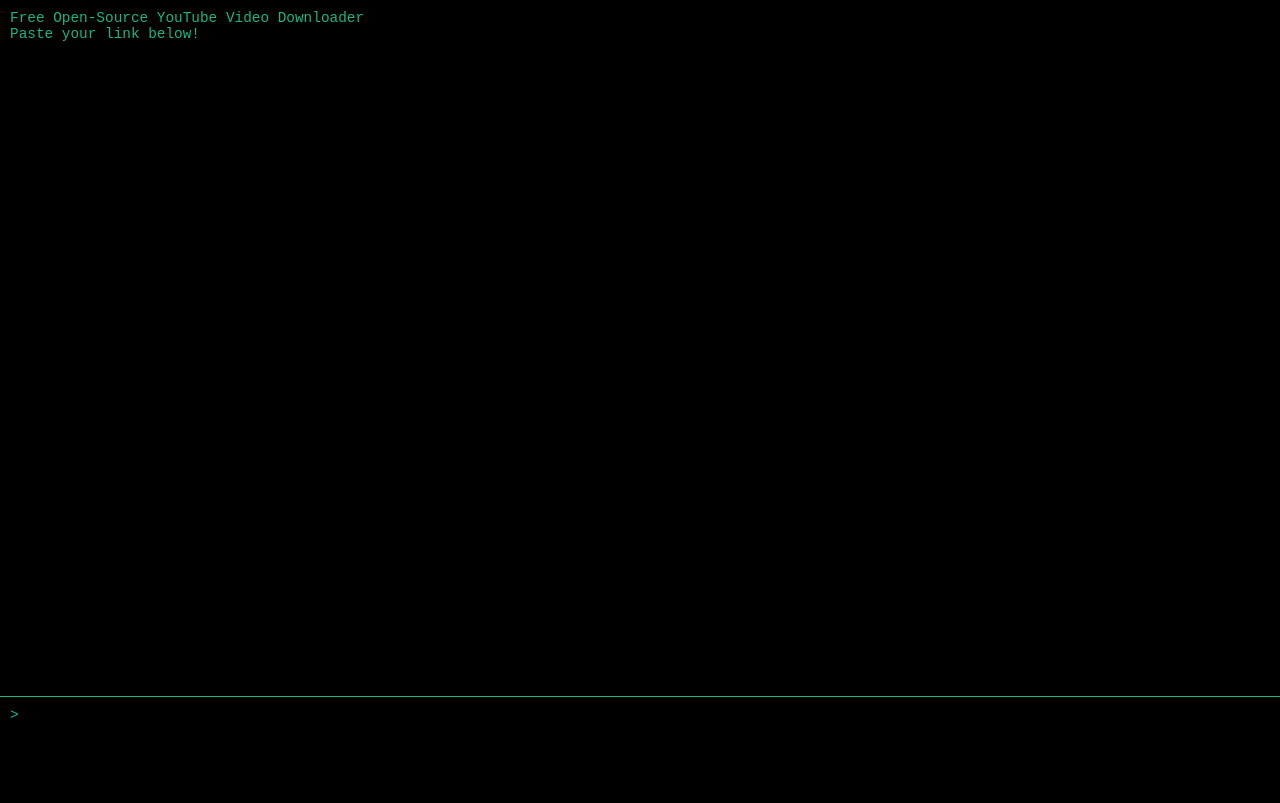
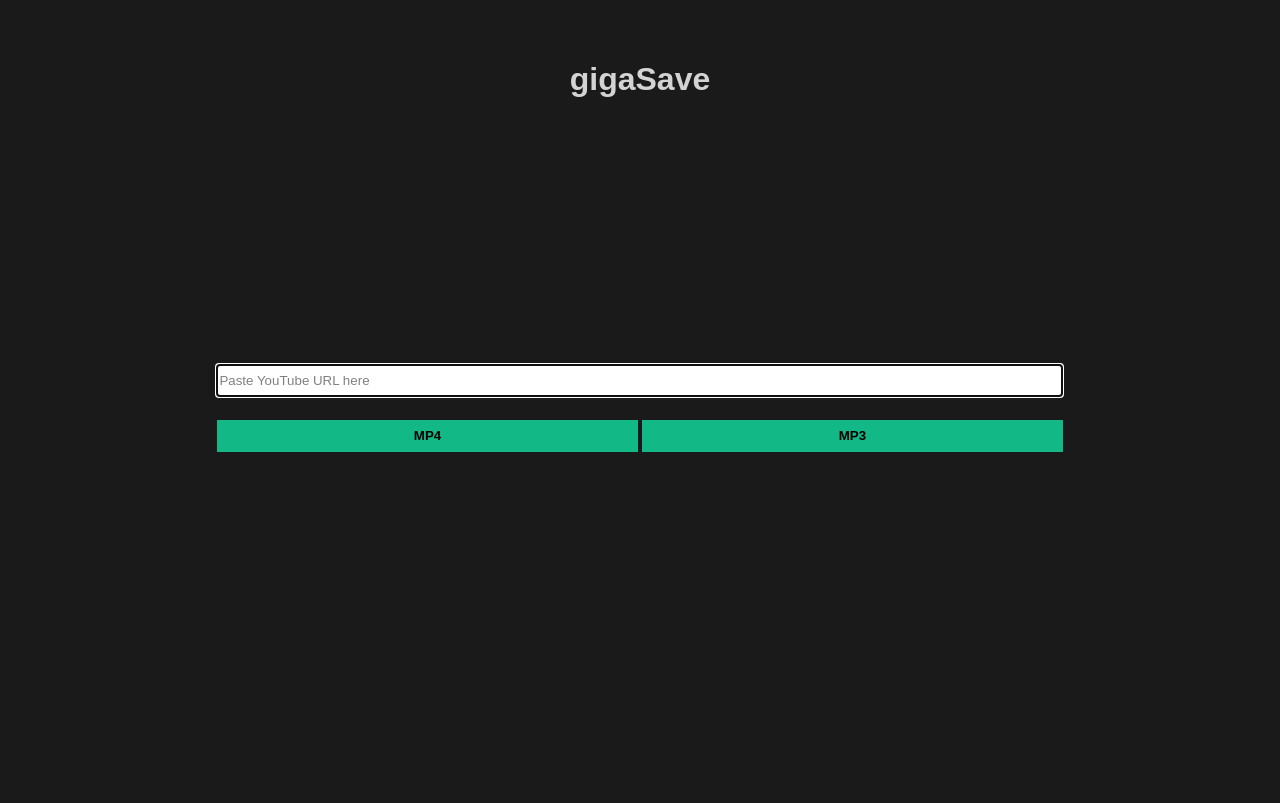
Before and after one commit to flxn05/gigaSave, a plain HTML site: page index.html in a window 1280 px wide. Drawn offline with Linux system fonts and the light colour scheme.

Commit message:
gigaSave --- JS is missing with IDs

```diff
--- a/index.html
+++ b/index.html
@@ -1,123 +1,21 @@
 <!DOCTYPE html>
-<html lang="de">
+<html lang="en">
+
 <head>
   <meta charset="UTF-8">
   <meta name="viewport" content="width=device-width, initial-scale=1.0">
-  <title>Command-Line-Interface</title>
-  <style>
-    ::selection {
-      background-color: #12b886;
-      color: black;
-    }
+  <title>YT MP4 and MP3 Downloader - gigaSave</title>
+  <link rel="stylesheet" href="styles.css">
+</head>
 
+<body>
+  <main>
+    <input type="text" placeholder="Paste YouTube URL here" autofocus autocapitalize="off" autocorrect="off" spellcheck="false">
+    <button>MP4</button>
+    <button>MP3</button>
+  </main>
 
-    body {
-      background-color: #000;
-      color: #12b886;
-      font-family: monospace;
-      margin: 0;
-      padding: 0;
-      display: flex;
-      flex-direction: column;
-      height: 100vh;
-      overflow: hidden;
-      font-size: .9rem;
-      cursor: text;
-    }
-    #output {
-      flex: 12;
-      padding: 10px;
-      white-space: pre-wrap;
-      overflow-y: auto;
-    }
-    #input-container {
-      flex: 1;
-      border-top: 1px solid #12b886;
-      padding: 10px;
-    }
-    #input {
-      flex: 1;
-      background: none;
-      border: none;
-      color: #12b886;
-      font-family: monospace;
-      font-size: 1rem;
-      width: 100%;
-      outline: none;
-      padding-bottom: 3rem;
-    }
-  </style>
-</head>
-<body>
-  <div id="output"></div>
-  <div id="input-container">
-    <span>&gt;</span>
-    <input type="text" id="input" autocomplete="off" autofocus>
-  </div>
+  <h1>gigaSave</h1>
+</body>
 
-  <script>
-    const output = document.getElementById("output");
-    const input = document.getElementById("input");
-
-    function log(message, isCommand = false) {
-  const logLine = document.createElement("div");
-
-  if (isCommand) {
-    const prefix = document.createElement("span");
-    prefix.textContent = "\nuser@gigasave >>> ";
-    prefix.style.color = "#fff"; // Weißer Präfix
-    logLine.appendChild(prefix);
-  }
-
-  const text = document.createElement("span");
-  logLine.appendChild(text);
-  output.appendChild(logLine);
-
-  let index = 0;
-  const batchSize = 2; // Anzahl der Zeichen pro Intervall (schnellerer Effekt)
-
-  const interval = setInterval(() => {
-    if (index < message.length) {
-      text.textContent += message.slice(index, index + batchSize);
-      index += batchSize; // Mehr Zeichen pro Intervall hinzufügen
-      output.scrollTop = output.scrollHeight; // Immediate scroll
-      setTimeout(() => {
-        output.scrollTop = output.scrollHeight; // Ensure final scroll
-      }, 0);
-    } else {
-      clearInterval(interval);
-    }
-  }, 1); // Effektiv schneller durch batchSize
-}
-
-
-
-
-
-// Eingabe anzeigen mit Präfix für Benutzerbefehle
-input.addEventListener("keydown", (event) => {
-  if (event.key === "Enter") {
-    const command = input.value.trim();
-    log(command, true); // Benutzerbefehl mit Präfix
-    input.value = ""; // Eingabe leeren
-    processCommand(command); // Befehl verarbeiten
-  }
-});
-
-
-    // Beispiel für die Befehlsverarbeitung
-    function processCommand(command) {
-      if (command === "link") {
-        log("----------\nDownload " + "VIDEO_TITLE" + "? [y/n]");
-      } else if (command === "") {
-        log("");
-      } else {
-        log(`Unknown Error: '${command}' is not defined.`);
-      }
-    }
-
-    // Startnachricht
-    log("Free Open-Source YouTube Video Downloader\nPaste your link below! \n");
-  </script>
-</body>
 </html>
--- /dev/null
+++ b/styles.css
@@ -0,0 +1,41 @@
+* {
+  box-sizing: border-box;
+}
+
+body {
+  background-color: rgb(26, 26, 26);
+  display: flex;
+  justify-content: center;
+  align-items: center;
+  color: lightgrey;
+  height: 100vh;
+  font-family: Arial, Helvetica, sans-serif;
+}
+
+h1 {
+  position: fixed;
+  top: 5vh;
+  left: 0;
+  right: 0;
+  text-align: center;
+}
+
+input {
+  width: 66vw;
+  padding-block: 8px;
+  border: none;
+  display: block;
+  margin-bottom: 24px;
+}
+
+button {
+  background-color: #12b886;
+  border: none;
+  width: calc(33vw - 2px);
+  height: 2rem;
+  font-weight: bold;
+}
+
+::placeholder {
+  color: grey
+}
```
